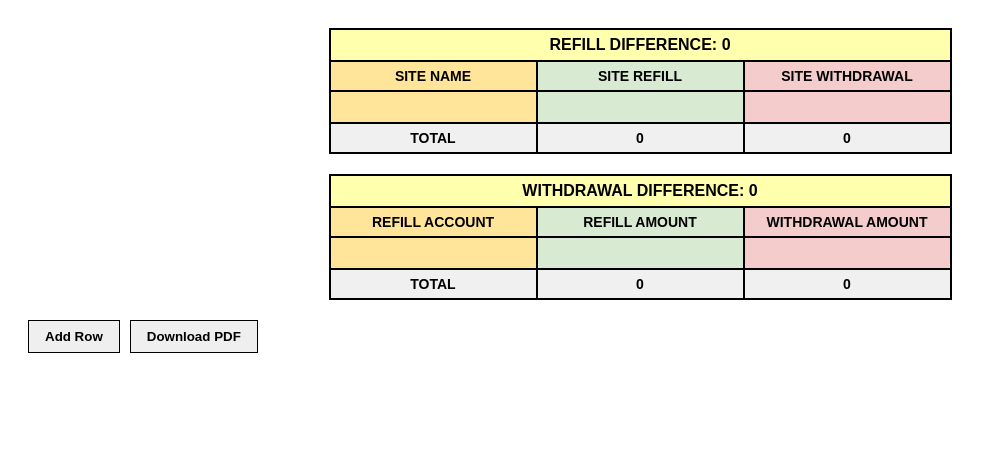
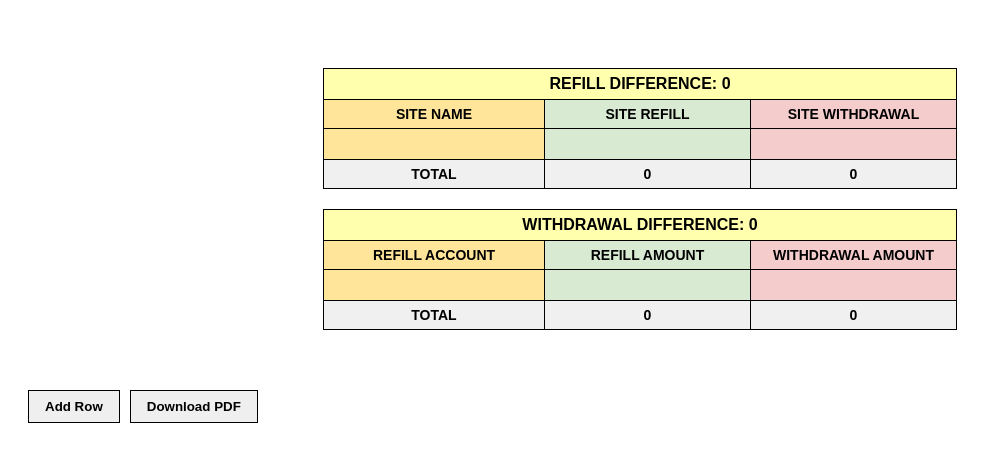
Before and after one commit to accmanage/jack_report, a plain HTML site: page index.html in a window 1280 px wide. Shown: the whole page, without its empty margins (0-992 px from the left). Drawn offline with nearby package versions, Linux system fonts and the light colour scheme.

Commit message:
Update index.html

```diff
--- a/index.html
+++ b/index.html
@@ -2,7 +2,7 @@
 <html lang="en">
 <head>
   <meta charset="UTF-8" />
-  <meta name="viewport" content="width=device-width, initial-scale=1.0" />
+  <meta name="viewport" content="width=device-width, initial-scale=1.0"/>
   <title>HISAB</title>
   <style>
     body {
@@ -14,6 +14,8 @@
       justify-content: center;
       gap: 20px;
       flex-wrap: wrap;
+      padding: 40px;
+      background: white;
     }
     table {
       border-collapse: collapse;
@@ -21,10 +23,12 @@
       table-layout: fixed;
     }
     th, td {
-      border: 2px solid #000;
+      border: 1px solid #000;
       padding: 6px 10px;
       text-align: center;
       font-size: 14px;
+      vertical-align: middle;
+      word-wrap: break-word;
     }
     th {
       font-weight: bold;
@@ -37,7 +41,7 @@
     .heading-row th {
       font-size: 16px;
       background-color: #ffffad;
-      color: BLACK;
+      color: black;
     }
     .total-row td {
       font-weight: bold;
@@ -56,13 +60,21 @@
     }
     input[type="text"], input[type="number"] {
       width: 100%;
+      min-width: 100px;
       border: none;
       background: transparent;
       text-align: center;
       font-size: 14px;
       text-transform: uppercase;
       outline: none;
+      word-break: break-word;
+      white-space:normal;
     }
+
+    table td:first-child {
+      min-width: 200px;
+    }
+
   </style>
 </head>
 <body>
@@ -115,9 +127,11 @@
     <button onclick="downloadPDF()">Download PDF</button>
   </div>
 
+  <!-- Libraries -->
   <script src="https://cdnjs.cloudflare.com/ajax/libs/jspdf/2.5.1/jspdf.umd.min.js"></script>
   <script src="https://cdnjs.cloudflare.com/ajax/libs/html2canvas/1.4.1/html2canvas.min.js"></script>
 
+  <!-- Script -->
   <script>
     const refillTable = document.getElementById('refillTable').querySelector('tbody');
     const withdrawalTable = document.getElementById('withdrawalTable').querySelector('tbody');
@@ -125,7 +139,7 @@
     function addRow() {
       const refillRow = document.createElement('tr');
       refillRow.innerHTML = `
-        <td class="yellow"><input type="text" oninput="this.value = this.value.toUpperCase()" /></td>
+        <td class="yellow"><input type="text" /></td>
         <td class="green"><input type="number" oninput="updateTotals()" /></td>
         <td class="red"><input type="number" oninput="updateTotals()" /></td>
       `;
@@ -133,11 +147,13 @@
 
       const withdrawalRow = document.createElement('tr');
       withdrawalRow.innerHTML = `
-        <td class="yellow"><input type="text" oninput="this.value = this.value.toUpperCase()" /></td>
+        <td class="yellow"><input type="text" /></td>
         <td class="green"><input type="number" oninput="updateTotals()" /></td>
         <td class="red"><input type="number" oninput="updateTotals()" /></td>
       `;
       withdrawalTable.appendChild(withdrawalRow);
+
+      enforceUppercase();
     }
 
     function updateTotals() {
@@ -179,24 +195,27 @@
       });
 
       const imgData = canvas.toDataURL('image/png');
-
-      // Define PDF size with extra margin
-      const margin = 40; // px
+      const margin = 40;
       const imgWidth = canvas.width;
       const imgHeight = canvas.height;
 
-      const pdfWidth = imgWidth + margin * 2;
-      const pdfHeight = imgHeight + margin * 2;
-
-      const pdf = new jsPDF('l', 'pt', [pdfWidth, pdfHeight]);
-
-      // Draw image with margin
+      const pdf = new jsPDF('l', 'pt', [imgWidth + margin * 2, imgHeight + margin * 2]);
       pdf.addImage(imgData, 'PNG', margin, margin, imgWidth, imgHeight);
       pdf.save('Difference_Table.pdf');
     }
 
+    // Fix backward typing and capitalization
+    function enforceUppercase() {
+      document.querySelectorAll('input[type="text"]').forEach(input => {
+        input.addEventListener('input', function () {
+          const pos = this.selectionStart;
+          this.value = this.value.toUpperCase();
+          this.setSelectionRange(pos, pos);
+        });
+      });
+    }
 
-    // Initialize with one row
+    // Init
     addRow();
   </script>
 </body>
```
